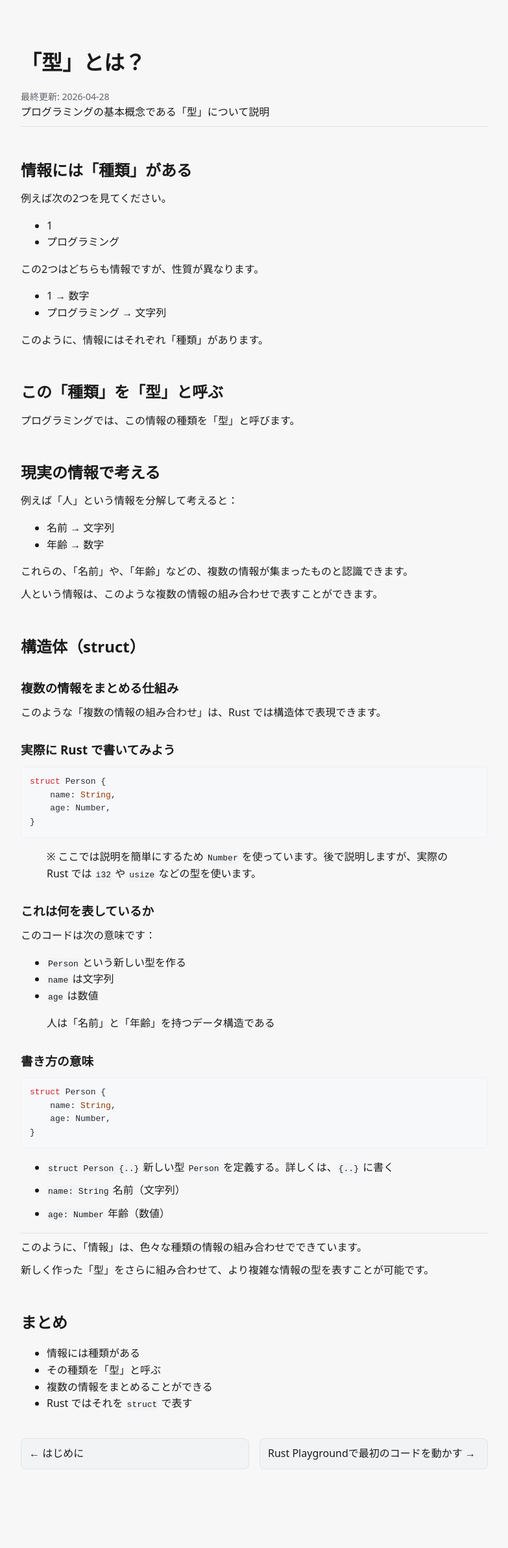
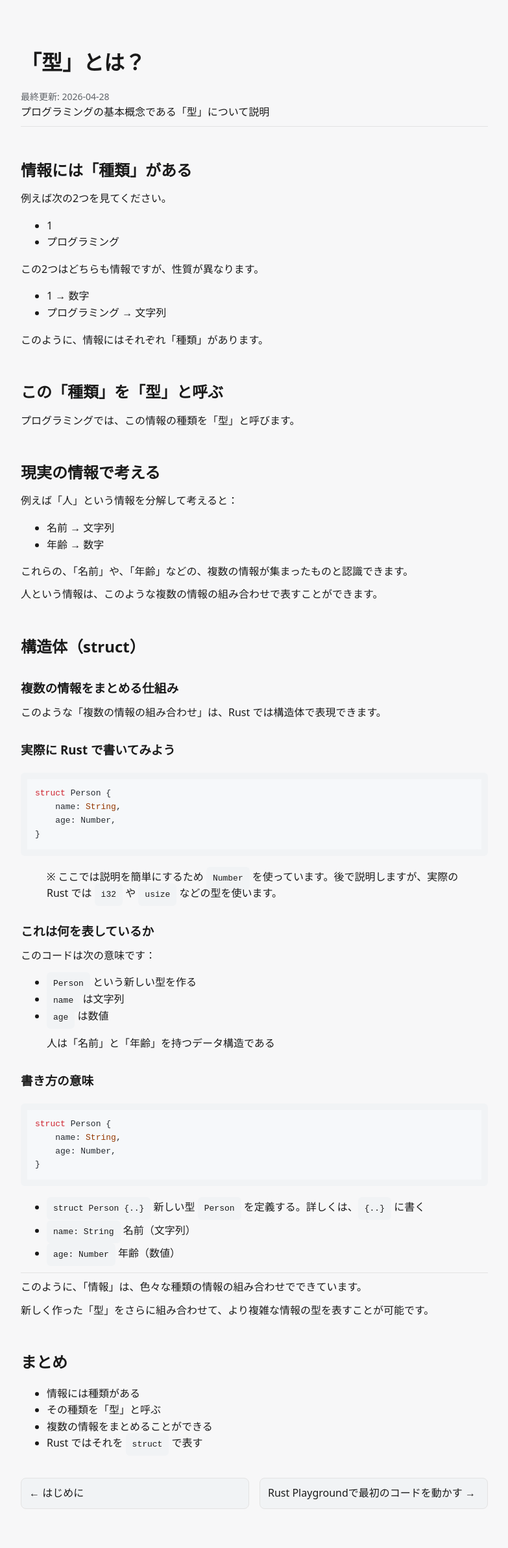
Before and after one commit to nh0102heiya-lab/programming-lessons, a Jekyll site: the page built from _rust-from-zero/core/02-types-and-structs.md, in a window 1280 px wide. Shown: the whole page at 65% size, without its empty margins (248-1031 px from the left). Built offline with Jekyll 4.4.1, drawn with Linux system fonts in a browser that asks for light colours; comment, search, counter and statistics services are not loaded; before the commit the page ends 2321 px from its top, so only the background shows below that.

Commit message:
Update style.css

```diff
--- a/assets/css/style.css
+++ b/assets/css/style.css
@@ -102,8 +102,9 @@ td code,
 th code,
 div.highlighter-rouge {
   background: var(--code-bg);
-  padding: 2px;
+  padding: 10px;
   border-radius: 6px;
+  margin: 20px 0;
 }
 
 pre {
```
